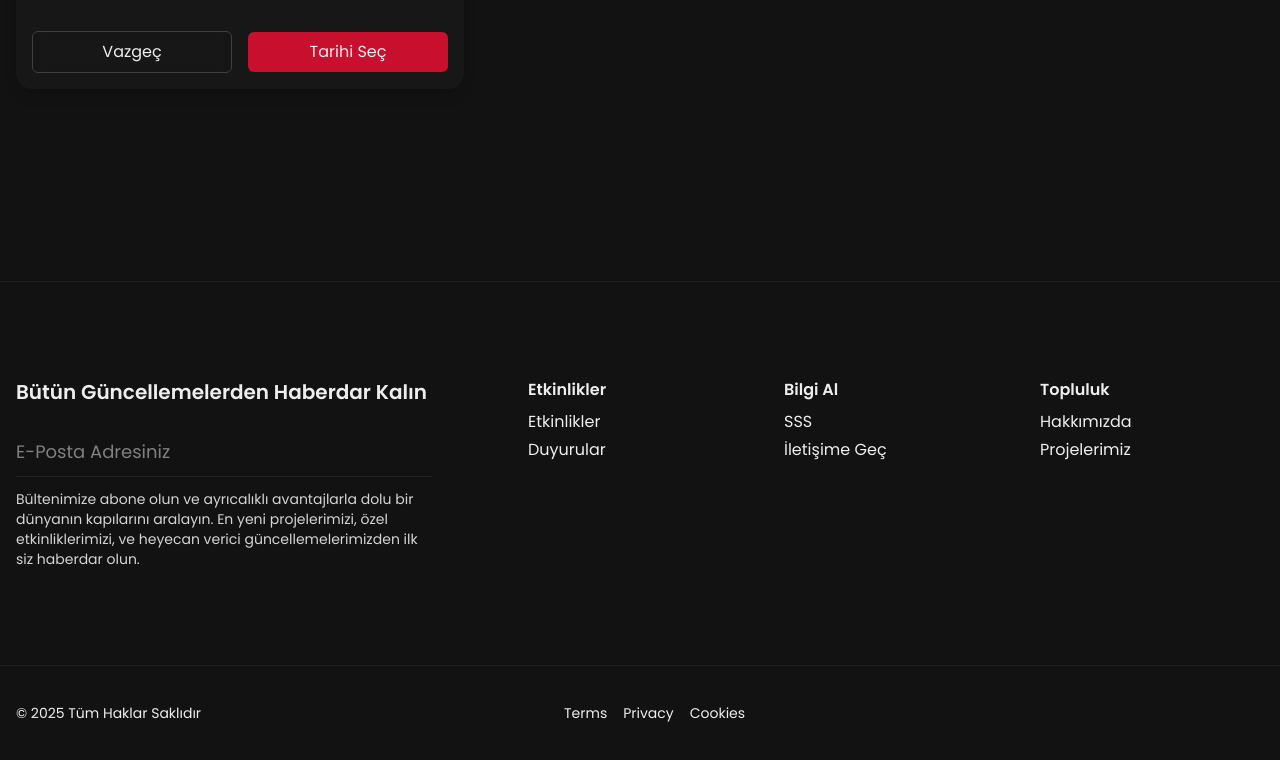
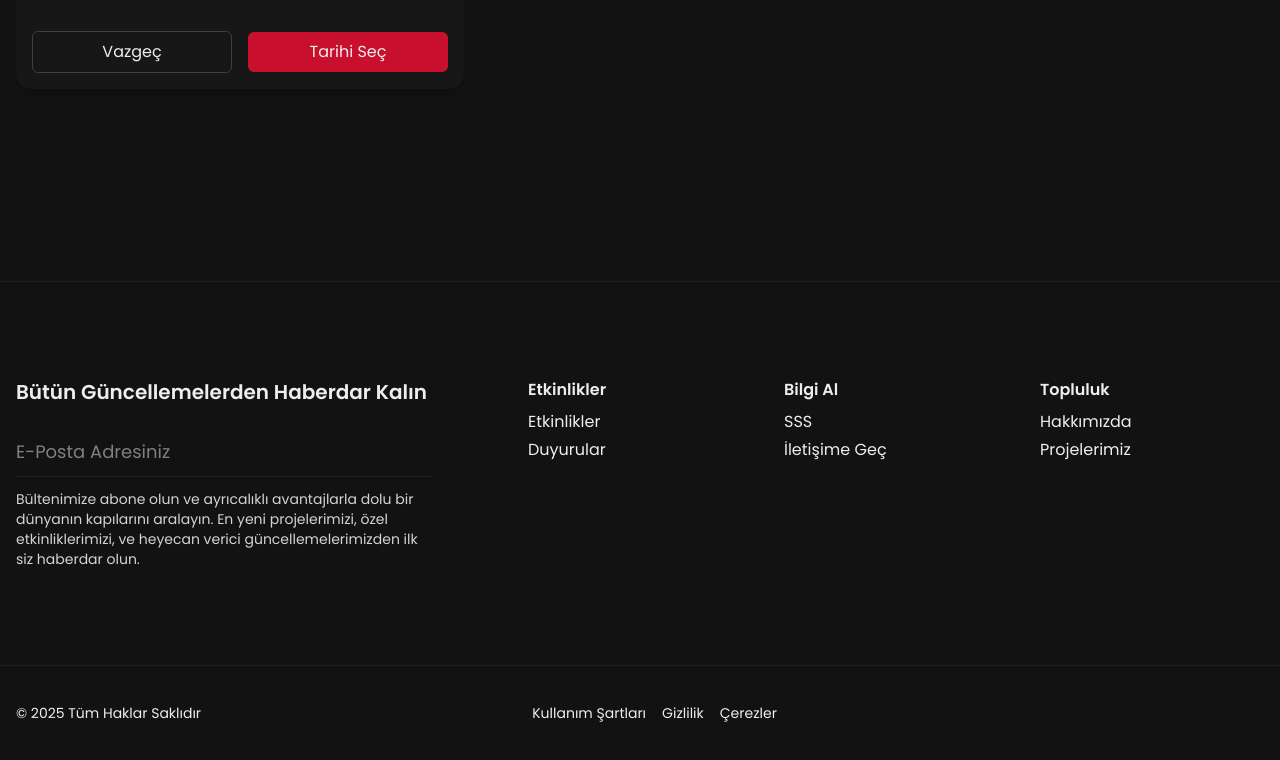
Before and after one commit to HSD-OSTIMTECH/HSD-Landing, a Next.js app: page / in a window 1280 px wide. Shown: the part 2653-3413 px from the top of the page. Built offline with nearby package versions, Linux system fonts and the light colour scheme; some icons are missing.

Commit message:
feat: added turkish to footer bottom part

```diff
--- a/components/layout/footer.tsx
+++ b/components/layout/footer.tsx
@@ -53,9 +53,9 @@ const Footer = () => {
 
         <span className="text-xs md:text-sm">© 2025 Tüm Haklar Saklıdır</span>
         <div className="flex gap-4 my-2 md:my-0">
-          <a href="/terms" className="text-xs md:text-sm hover:underline">Terms</a>
-          <a href="/privacy" className="text-xs md:text-sm hover:underline">Privacy</a>
-          <a href="/cookies" className="text-xs md:text-sm hover:underline">Cookies</a>
+          <a href="/terms" className="text-xs md:text-sm hover:underline">Kullanım Şartları</a>
+          <a href="/privacy" className="text-xs md:text-sm hover:underline">Gizlilik</a>
+          <a href="/cookies" className="text-xs md:text-sm hover:underline">Çerezler</a>
         </div>
         <div className="flex gap-3">
           <a href="#" aria-label="Instagram">
```
